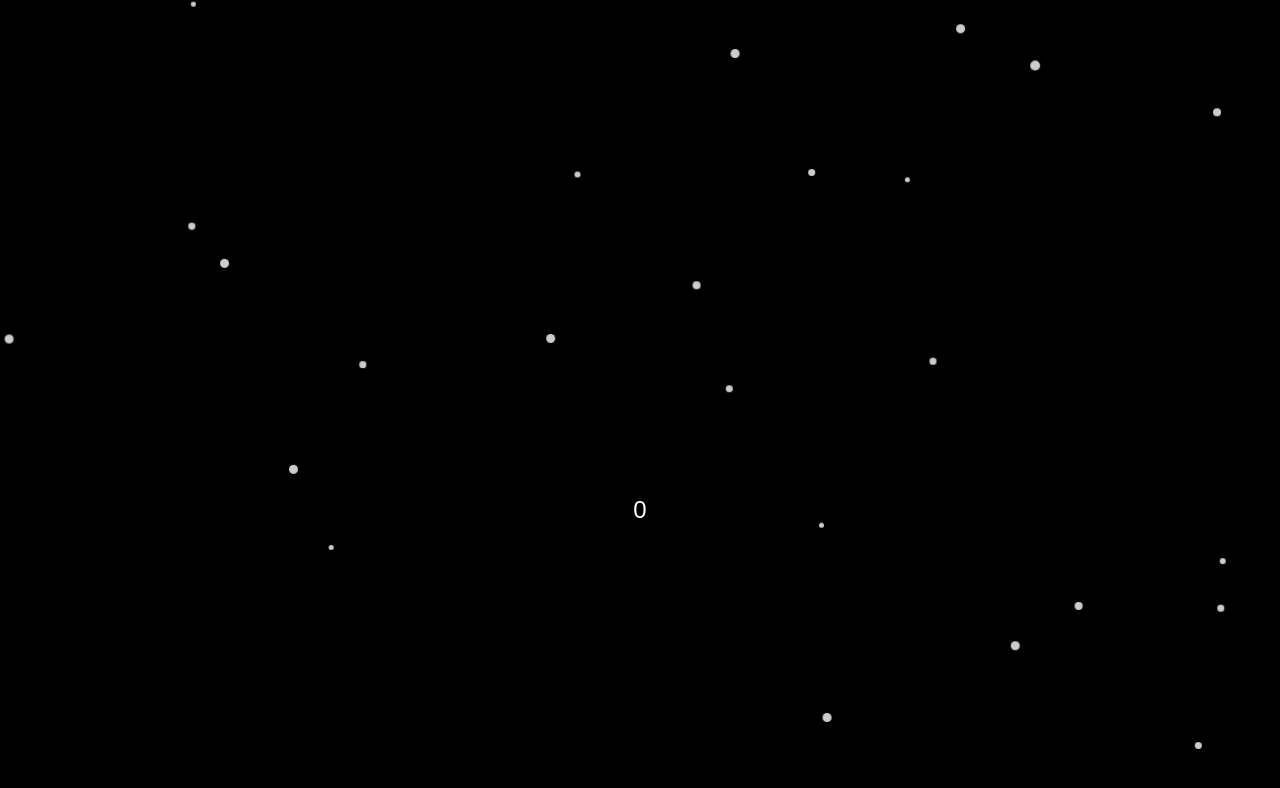
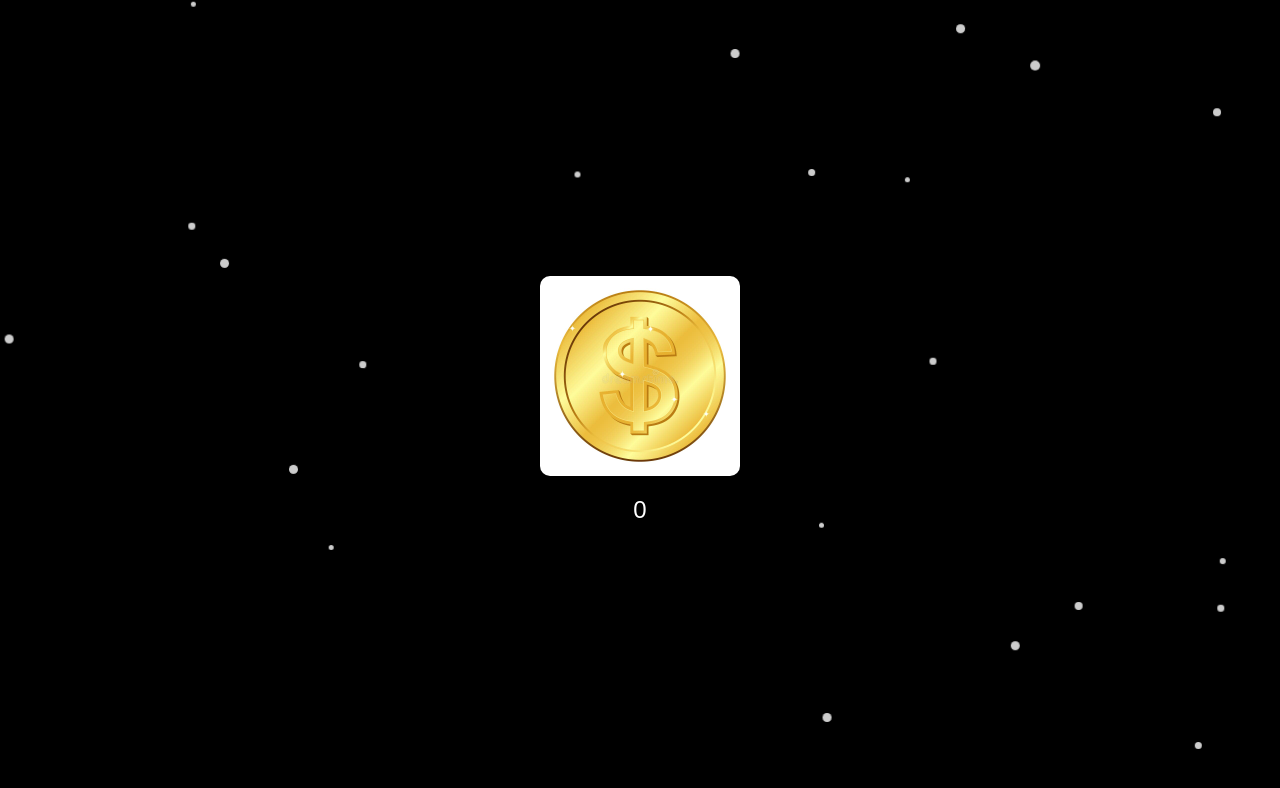
Before and after one commit to VOCOCOCO/miner, a plain HTML site: page index.html in a window 1280 px wide. Drawn offline with Linux system fonts and the light colour scheme.

Commit message:
Add files via upload

```diff
--- a/index.html
+++ b/index.html
@@ -30,7 +30,7 @@
         .image {
             width: 200px;
             height: 200px;
-            background: url('image.jpg') no-repeat center center / cover;
+            background: url("65656.jpg") no-repeat center center / cover;
             border-radius: 10px;
             position: relative;
             transition: transform 0.2s ease;
```
